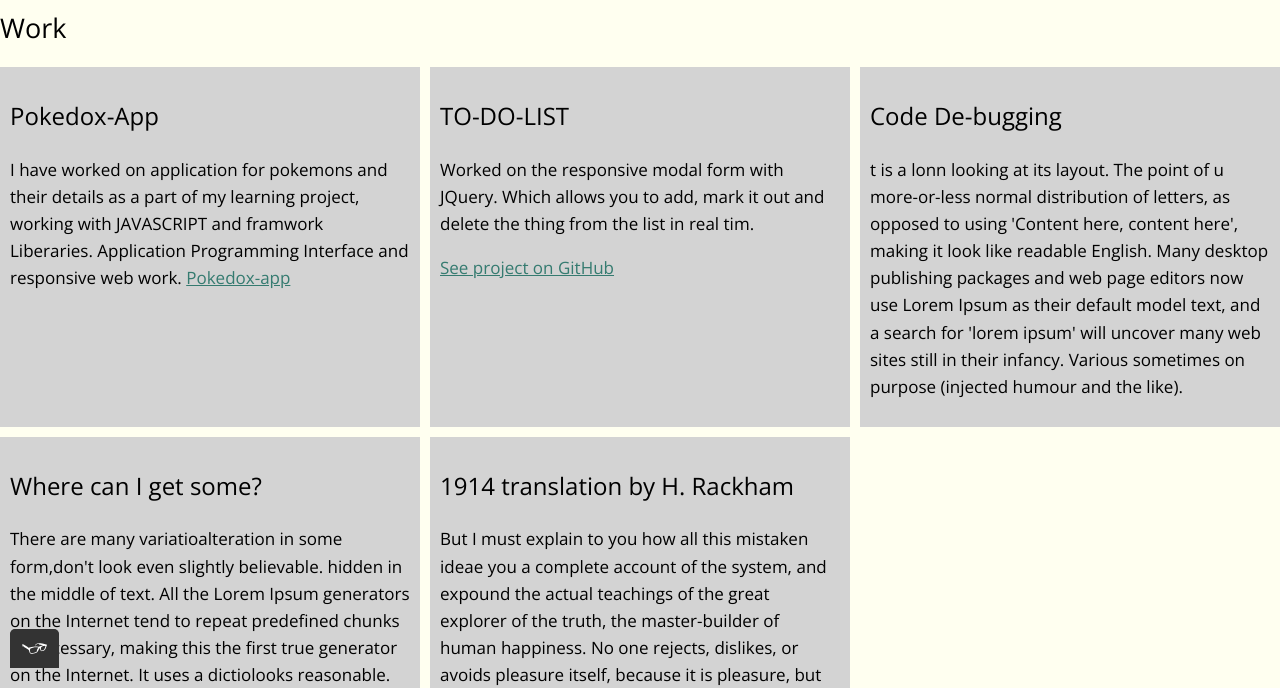
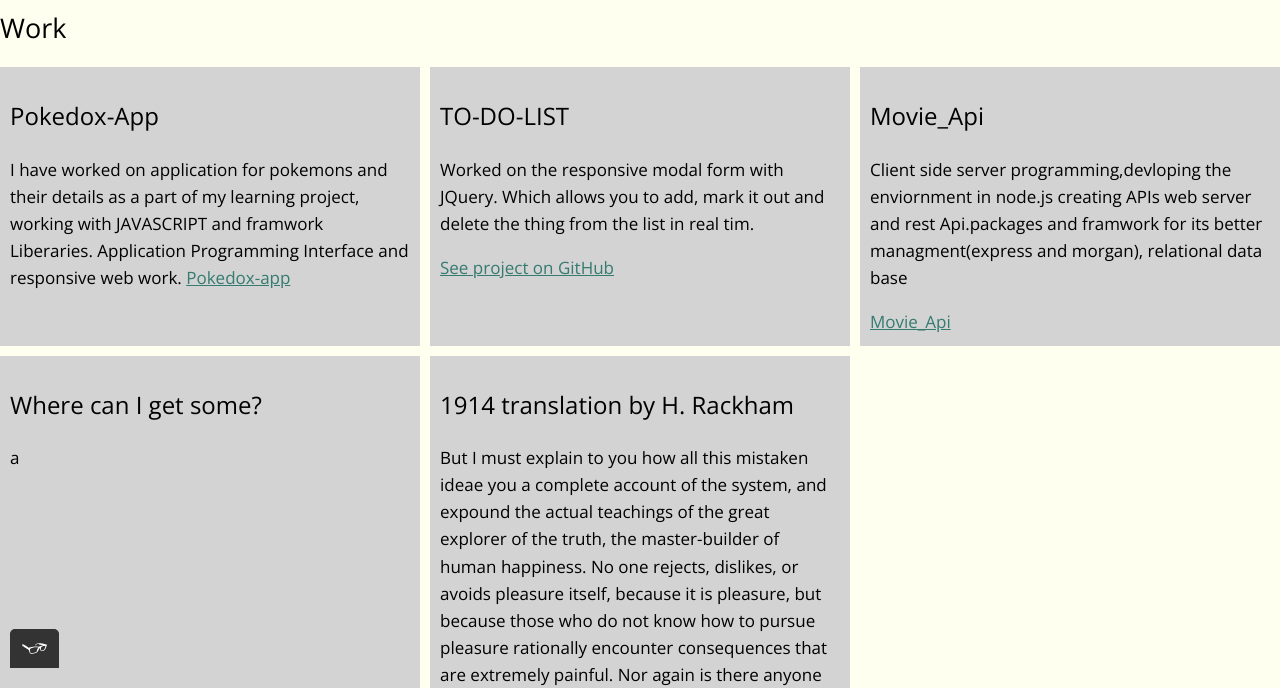
Before and after one commit to BrahmBE3/project, a plain HTML site: page work.html in a window 1280 px wide. Shown: the part 132-820 px from the top of the page. Drawn offline with nearby package versions, Linux system fonts and the light colour scheme.

Commit message:
work
node.js and api

```diff
--- a/work.html
+++ b/work.html
@@ -50,12 +50,13 @@
    <a href="https://github.com/BrahmBE3/To-do-list-app">See project on GitHub</a>
  </div>
  <div class="grid__item">
-   <h2>Code De-bugging</h2>
-   <p>t is a lonn looking at its layout. The point of u more-or-less normal distribution of letters, as opposed to using 'Content here, content here', making it look like readable English. Many desktop publishing packages and web page editors now use Lorem Ipsum as their default model text, and a search for 'lorem ipsum' will uncover many web sites still in their infancy. Various sometimes on purpose (injected humour and the like).</p>
- </div>
+   <h2>Movie_Api</h2>
+   <p>Client side server programming,devloping the enviornment in node.js creating APIs web server and rest Api.packages and framwork for its better managment(express and morgan), relational data base </p>
+    <a href="https://github.com/BrahmBE3/movie_api">Movie_Api</a>
+  </div>
  <div class="grid__item">
    <h2>Where can I get some?</h2>
-   <p>There are many variatioalteration in some form,don't look even slightly believable. hidden in the middle of text. All the Lorem Ipsum generators on the Internet tend to repeat predefined chunks as necessary, making this the first true generator on the Internet. It uses a dictiolooks reasonable. The generated Lorem Ipsum -characteristic words etc.</p>
+   <p>a</p>
  </div>
  <div class="grid__item">
    <h2>1914 translation by H. Rackham</h2>
```
